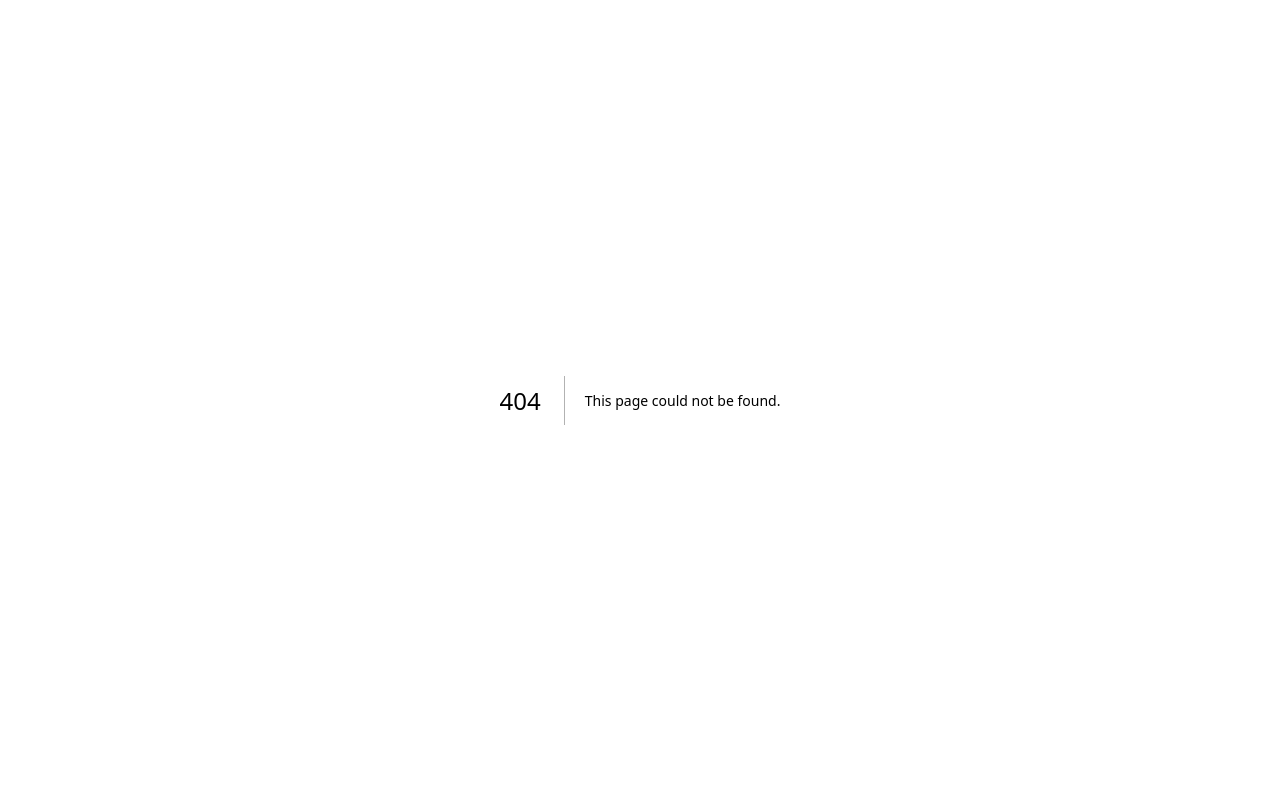
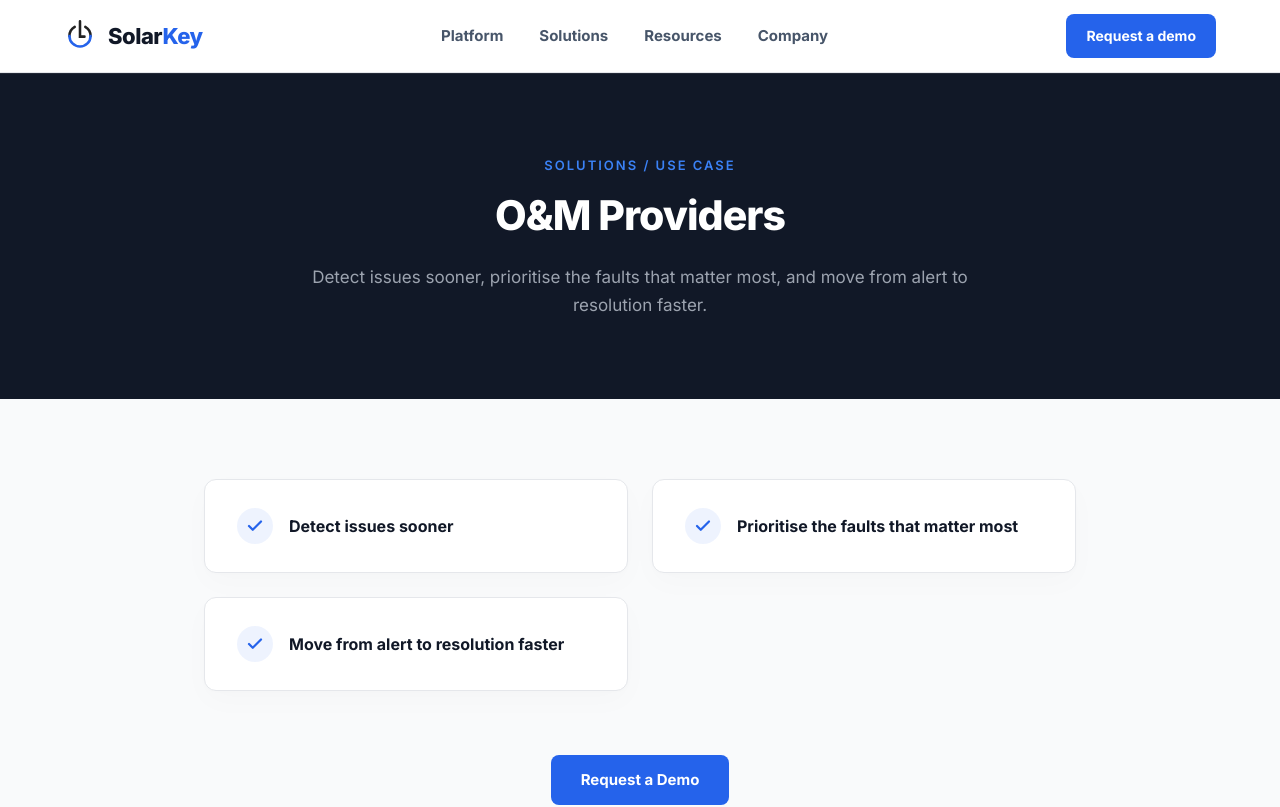
Before and after one commit to shubhamlabade2026/Solar-Key, a Next.js app: page /solutions/om-providers in a window 1280 px wide. Before the commit this address had no page. Shown: the top 807 px of the page. Built offline with nearby package versions, Linux system fonts and the light colour scheme.

Commit message:
feat: add solutions page for O&M Providers displaying fault prioritization and resolution tracking

```diff
--- /dev/null
+++ b/src/app/solutions/om-providers/page.jsx
@@ -0,0 +1,66 @@
+import React from 'react';
+import Navbar from '../../../components/Navbar';
+import Footer from '../../../components/Footer';
+import '../../../components/solutions/solutions.css';
+
+export const metadata = {
+  title: 'O&M Providers — SolarKey',
+  description:
+    'Detect issues sooner, prioritise the faults that matter most, and move from alert to resolution faster.',
+};
+
+export default function OMProvidersPage() {
+  const points = [
+    'Detect issues sooner',
+    'Prioritise the faults that matter most',
+    'Move from alert to resolution faster'
+  ];
+
+  return (
+    <div className="app">
+      <Navbar />
+
+      <main>
+        {/* ── Hero Section (Dark Theme) ── */}
+        <section className="sol-hero">
+          <div className="sol-hero-container">
+            <span className="sol-eyebrow">Solutions / Use Case</span>
+            <h1 className="sol-title">O&M Providers</h1>
+            <p className="sol-desc">
+              Detect issues sooner, prioritise the faults that matter most, and move from alert to resolution faster.
+            </p>
+          </div>
+        </section>
+
+        {/* ── Content Section (Light Theme) ── */}
+        <section className="sol-content-section">
+          <div className="sol-container">
+
+            <div className="sol-points-grid">
+              {points.map((point) => (
+                <div key={point} className="sol-point-card">
+                  <div className="sol-point-icon-wrap">
+                    <svg width="18" height="18" viewBox="0 0 24 24" fill="none" xmlns="http://www.w3.org/2000/svg">
+                      <path d="M20 6L9 17L4 12" stroke="currentColor" strokeWidth="3" strokeLinecap="round" strokeLinejoin="round"/>
+                    </svg>
+                  </div>
+                  <h3 className="sol-point-title">{point}</h3>
+                </div>
+              ))}
+            </div>
+
+            {/* CTA section */}
+            <div className="sol-cta-section">
+              <a href="/demo" className="sol-cta-btn">
+                Request a Demo
+              </a>
+            </div>
+
+          </div>
+        </section>
+      </main>
+
+      <Footer />
+    </div>
+  );
+}
```
